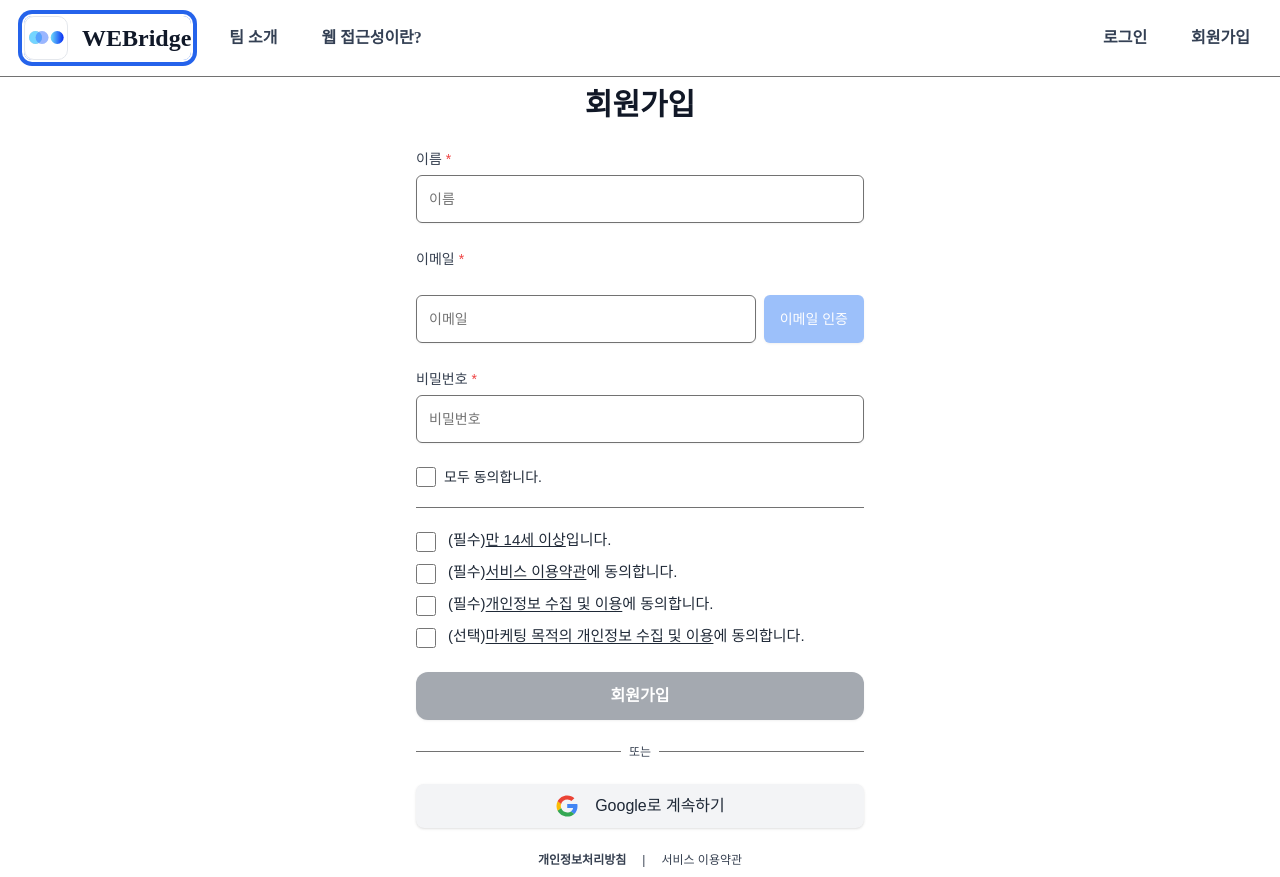
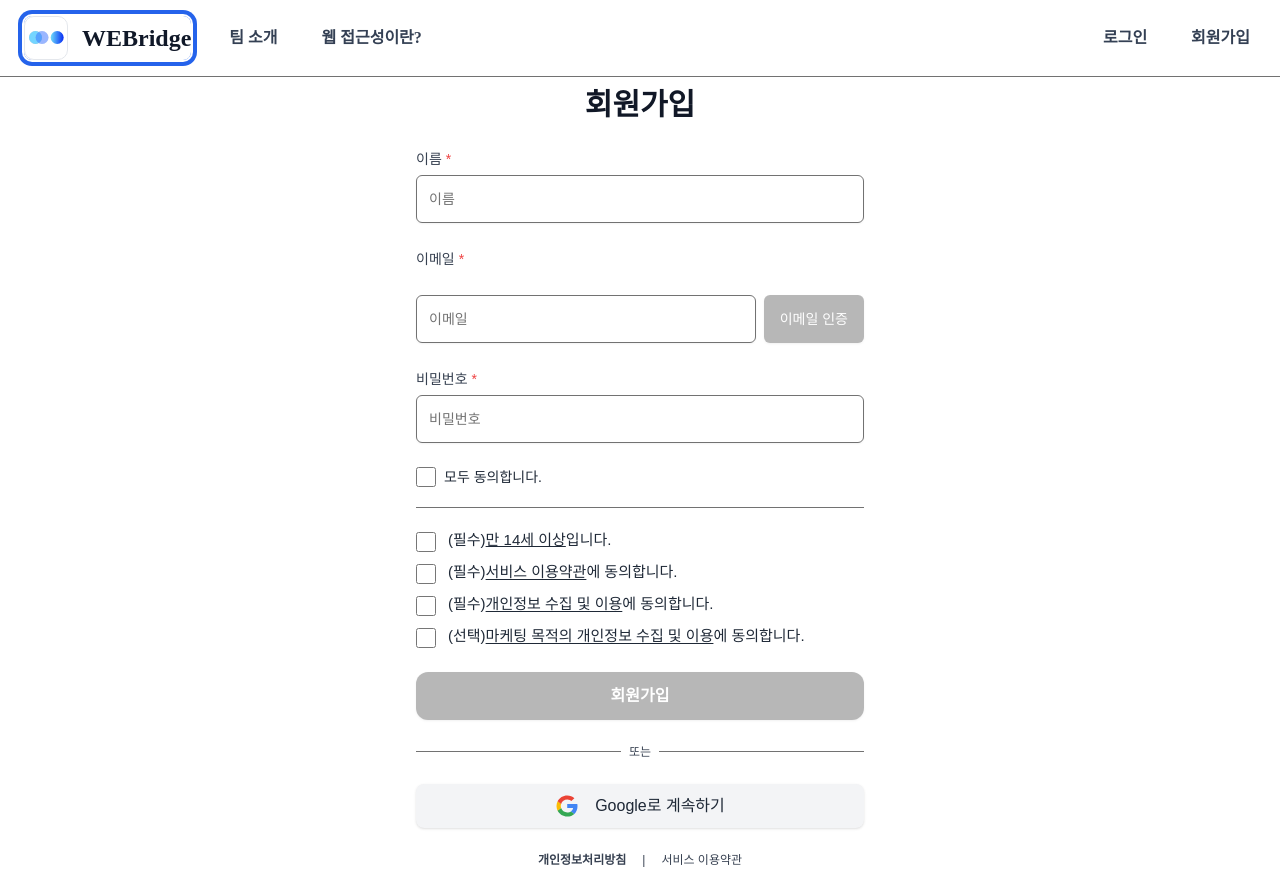
Before and after one commit to inable-it/webridge-frontend, a React (Vite) app: page /signup in a window 1280 px wide. Built offline with nearby package versions, Linux system fonts and the light colour scheme.

Commit message:
refactor: 회원가입_명도 대비 수정

```diff
--- a/src/pages/auth/SignUp.tsx
+++ b/src/pages/auth/SignUp.tsx
@@ -493,7 +493,7 @@ const SignupPageContent = () => {
               emailVerified ||
               isGoogleUser
             }
-            className="h-12 text-white bg-blue-500 border-0 whitespace-nowrap hover:bg-blue-600"
+            className="h-12 text-white bg-[#727272] border-0 hover:bg-blue-600"
             aria-label="이메일 인증 요청"
           >
             {isRequestingVerification
@@ -561,7 +561,7 @@ const SignupPageContent = () => {
           ${
             canSubmit()
               ? "bg-blue-600 hover:bg-blue-700"
-              : "bg-gray-600 cursor-not-allowed"
+              : "bg-[#727272] cursor-not-allowed"
           }`}
           aria-label="회원가입 제출"
         >
```
